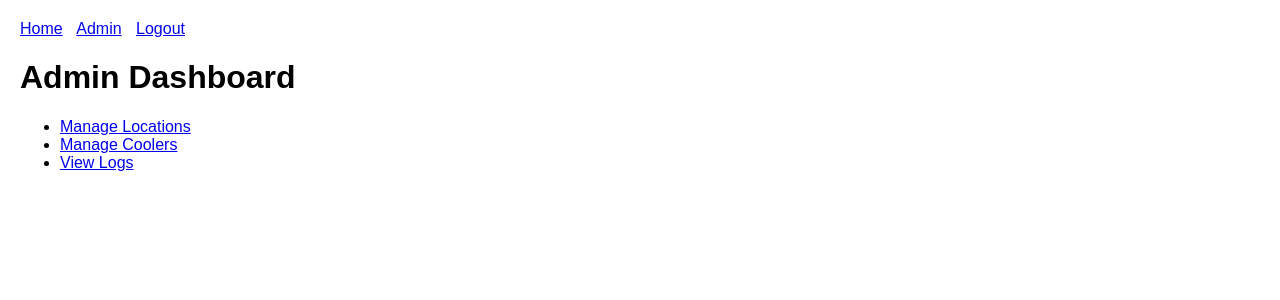
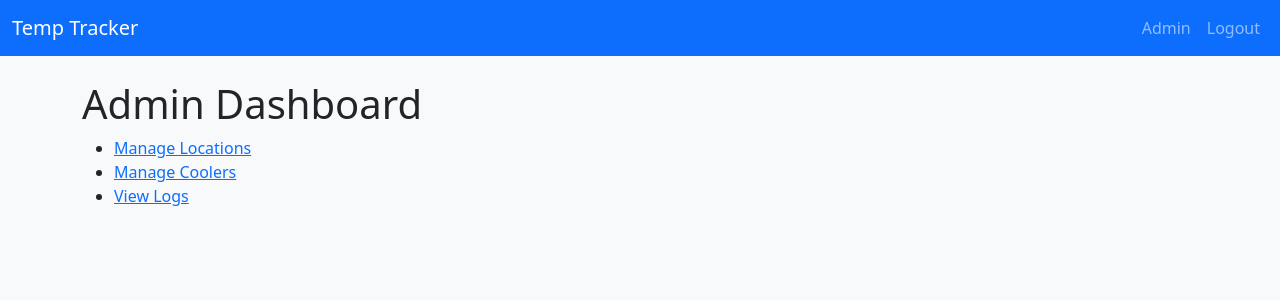
Before and after one commit to 0xCarti/TempTracker, a Flask app: page /admin in a window 1280 px wide. Shown: the top 300 px of the page. Run offline with Flask 3, Linux system fonts and the light colour scheme; the visitor is signed in with stand-in values (Sample User, id 1).

Commit message:
Add Bootstrap styling and color palette

```diff
--- a/static/style.css
+++ b/static/style.css
@@ -1,4 +1,18 @@
-body { font-family: Arial, sans-serif; margin: 20px; }
-nav a { margin-right: 10px; }
-canvas { border: 1px solid #000; }
-form { margin-bottom: 20px; }
+:root {
+  --color-primary: #0d6efd;
+  --color-secondary: #6c757d;
+  --color-accent: #198754;
+  --color-bg: #f8f9fa;
+  --color-text: #212529;
+
+  --bs-primary: var(--color-primary);
+  --bs-secondary: var(--color-secondary);
+  --bs-success: var(--color-accent);
+  --bs-body-bg: var(--color-bg);
+  --bs-body-color: var(--color-text);
+}
+
+body {
+  background-color: var(--color-bg);
+  color: var(--color-text);
+}
--- a/templates/base.html
+++ b/templates/base.html
@@ -3,28 +3,38 @@
 <head>
     <meta charset="utf-8">
     <meta name="viewport" content="width=device-width, initial-scale=1">
+    <link href="https://cdn.jsdelivr.net/npm/bootstrap@5.3.1/dist/css/bootstrap.min.css" rel="stylesheet">
     <link rel="stylesheet" href="{{ url_for('static', filename='style.css') }}">
     <title>Temp Tracker</title>
 </head>
 <body>
-<nav>
-    <a href="{{ url_for('index') }}">Home</a>
+<nav class="navbar navbar-expand-lg navbar-dark bg-primary mb-4">
+    <div class="container-fluid">
+        <a class="navbar-brand" href="{{ url_for('index') }}">Temp Tracker</a>
+        <div class="navbar-nav">
             {% if session.get('admin_logged_in') %}
-    <a href="{{ url_for('admin_dashboard') }}">Admin</a>
-    <a href="{{ url_for('admin_logout') }}">Logout</a>
+            <a class="nav-link" href="{{ url_for('admin_dashboard') }}">Admin</a>
+            <a class="nav-link" href="{{ url_for('admin_logout') }}">Logout</a>
             {% else %}
-    <a href="{{ url_for('admin_login') }}">Admin Login</a>
+            <a class="nav-link" href="{{ url_for('admin_login') }}">Admin Login</a>
             {% endif %}
+        </div>
+    </div>
 </nav>
+<div class="container">
 {% with messages = get_flashed_messages() %}
   {% if messages %}
-    <ul>
+    <div class="alert alert-info">
+      <ul class="mb-0">
       {% for message in messages %}
         <li>{{ message }}</li>
       {% endfor %}
       </ul>
+    </div>
   {% endif %}
 {% endwith %}
 {% block content %}{% endblock %}
+</div>
+<script src="https://cdn.jsdelivr.net/npm/bootstrap@5.3.1/dist/js/bootstrap.bundle.min.js"></script>
 </body>
 </html>
```
Also changed, not shown: README.md. Lines whose indentation alone changed are shown as unchanged.
